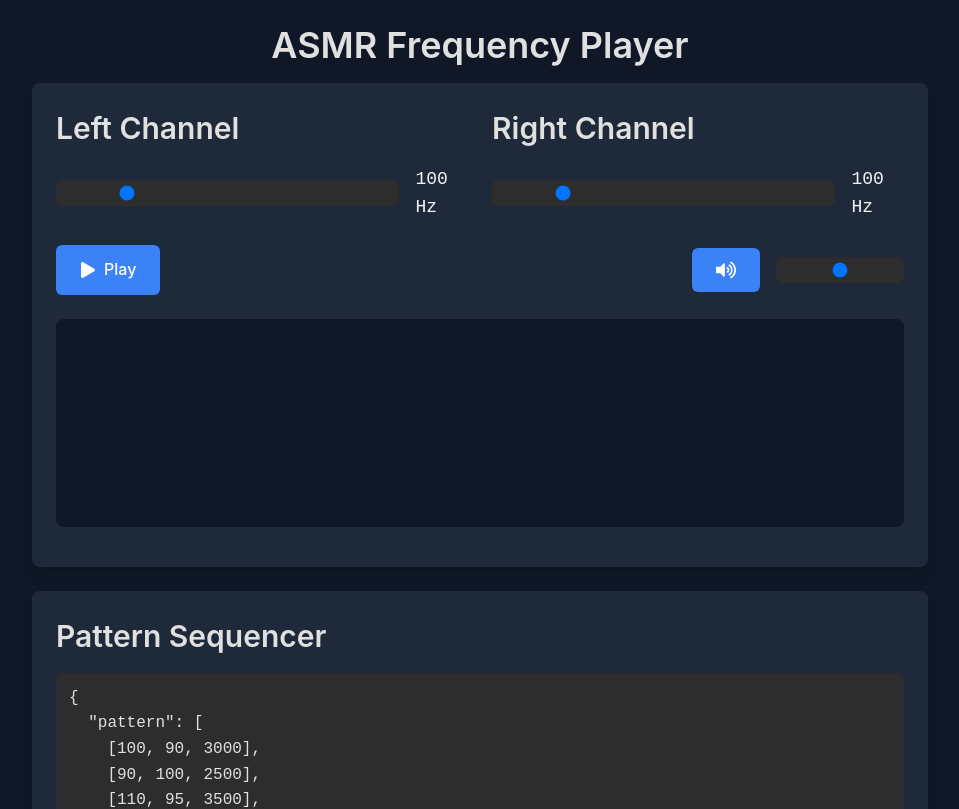
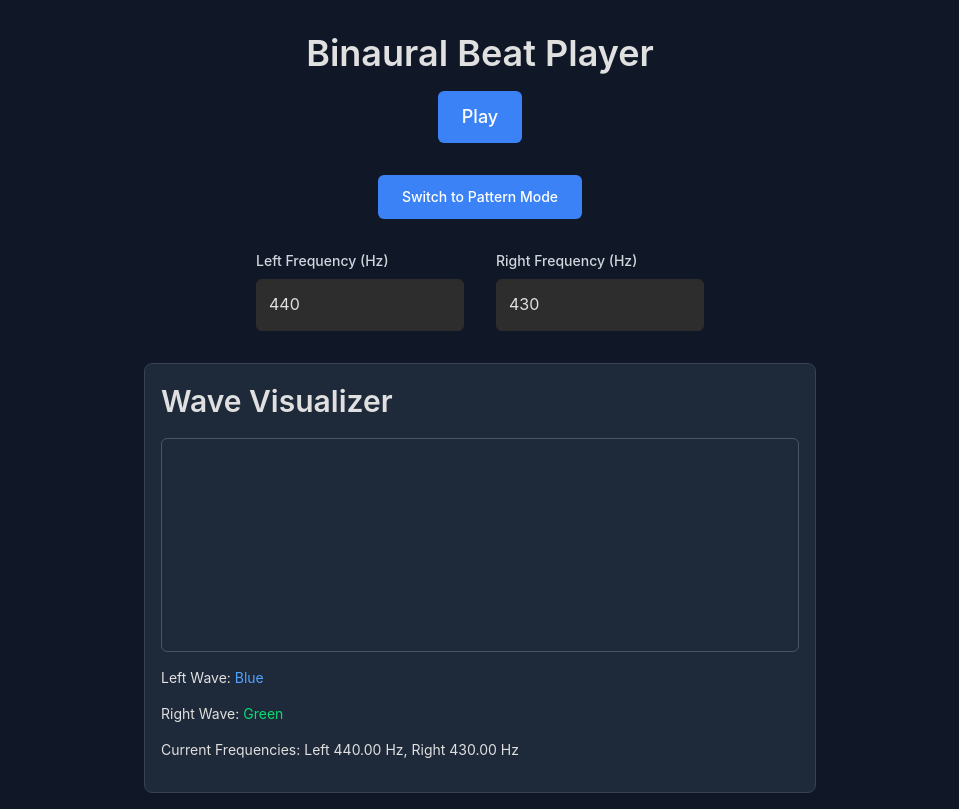
Before and after one commit to grigio/binaural-beat-player, a Next.js app: page / in a window 1280 px wide. Shown: the top 809 px of the page, without its empty margins (160-1119 px from the left). Built offline with nearby package versions, Linux system fonts and the light colour scheme.

Commit message:
react-icons + songs

```diff
--- a/app/page.tsx
+++ b/app/page.tsx
@@ -1,28 +1,18 @@
 "use client"
-import React, { useState, useEffect, useRef } from 'react';
-import { FaPlay, FaPause, FaVolumeUp, FaVolumeMute } from 'react-icons/fa';
+import { useState, useEffect, useRef, ChangeEvent } from 'react';
 
-const ASMRPlayer = () => {
-  // Audio context and oscillators
-  const audioContextRef = useRef<AudioContext | null>(null);
-  const leftOscillatorRef = useRef<OscillatorNode | null>(null);
-  const rightOscillatorRef = useRef<OscillatorNode | null>(null);
-  const analyserRef = useRef<AnalyserNode | null>(null);
-  const gainNodeRef = useRef<GainNode | null>(null);
-  const leftPannerRef = useRef<StereoPannerNode | null>(null);
-  const rightPannerRef = useRef<StereoPannerNode | null>(null);
-  const canvasRef = useRef<HTMLCanvasElement | null>(null);
-  const animationFrameRef = useRef<number | null>(null);
-  const patternTimeoutRef = useRef<NodeJS.Timeout | null>(null);
+type PatternStep = [number, number, number];
 
-  // State for UI controls
-  const [leftFrequency, setLeftFrequency] = useState<number>(100);
-  const [rightFrequency, setRightFrequency] = useState<number>(100);
-  const [isPlaying, setIsPlaying] = useState<boolean>(false);
-  const [volume, setVolume] = useState<number>(0.5);
-  const [isMuted, setIsMuted] = useState<boolean>(false);
-  const [patternText, setPatternText] = useState<string>(`{
-  "pattern": [
+interface PatternData {
+  pattern: PatternStep[];
+}
+
+const BinauralPlayer: React.FC = () => {
+  const [isPlaying, setIsPlaying] = useState(false);
+  const [leftFrequency, setLeftFrequency] = useState(440);
+  const [rightFrequency, setRightFrequency] = useState(430);
+  const [patternInput, setPatternInput] = useState<string>(JSON.stringify({
+    pattern: [
       [100, 90, 3000],
       [90, 100, 2500],
       [110, 95, 3500],
@@ -36,341 +26,371 @@ const ASMRPlayer = () => {
       [120, 100, 3500],
       [100, 120, 3000]
     ]
-}`);
-  const [isPatternPlaying, setIsPatternPlaying] = useState<boolean>(false);
-  const [currentPatternIndex, setCurrentPatternIndex] = useState<number>(0);
-  const [patternData, setPatternData] = useState<[number, number, number][]>([]);
-  const [error, setError] = useState<string>("");
+  }, null, 2));
+  const [parsedPattern, setParsedPattern] = useState<PatternStep[]>([]);
+  const [isPatternMode, setIsPatternMode] = useState(false);
+  const [currentPatternIndex, setCurrentPatternIndex] = useState(0);
+  const [patternError, setPatternError] = useState<string | null>(null);
 
-  // Initialize audio context
+  const audioContextRef = useRef<AudioContext | null>(null);
+  const leftOscillatorRef = useRef<OscillatorNode | null>(null);
+  const rightOscillatorRef = useRef<OscillatorNode | null>(null);
+  const leftPannerRef = useRef<StereoPannerNode | null>(null);
+  const rightPannerRef = useRef<StereoPannerNode | null>(null);
+  const gainNodeRef = useRef<GainNode | null>(null);
+
+  const canvasRef = useRef<HTMLCanvasElement | null>(null);
+  const animationFrameIdRef = useRef<number | null>(null);
+  const animationPhaseRef = useRef<number>(0);
+
   useEffect(() => {
+    const initAudio = () => {
+      if (!audioContextRef.current) {
+        audioContextRef.current = new (window.AudioContext || (window as any).webkitAudioContext)();
+
+        leftOscillatorRef.current = audioContextRef.current.createOscillator();
+        rightOscillatorRef.current = audioContextRef.current.createOscillator();
+        leftPannerRef.current = audioContextRef.current.createStereoPanner();
+        rightPannerRef.current = audioContextRef.current.createStereoPanner();
+        gainNodeRef.current = audioContextRef.current.createGain();
+
+        leftPannerRef.current.pan.value = -1;
+        rightPannerRef.current.pan.value = 1;
+
+        leftOscillatorRef.current.connect(leftPannerRef.current);
+        rightOscillatorRef.current.connect(rightPannerRef.current);
+        leftPannerRef.current.connect(gainNodeRef.current);
+        rightPannerRef.current.connect(gainNodeRef.current);
+        gainNodeRef.current.connect(audioContextRef.current.destination);
+
+        leftOscillatorRef.current.frequency.setValueAtTime(leftFrequency, audioContextRef.current.currentTime);
+        rightOscillatorRef.current.frequency.setValueAtTime(rightFrequency, audioContextRef.current.currentTime);
+
+        leftOscillatorRef.current.start();
+        rightOscillatorRef.current.start();
+
+        gainNodeRef.current.disconnect();
+      }
+    };
+
+    initAudio();
+
     return () => {
-      // Cleanup on unmount
       if (audioContextRef.current) {
-        audioContextRef.current.close();
+        if (leftOscillatorRef.current) {
+          try { leftOscillatorRef.current.stop(); } catch (e) { console.error("Error stopping left oscillator:", e); }
         }
-      if (animationFrameRef.current) {
-        cancelAnimationFrame(animationFrameRef.current);
+        if (rightOscillatorRef.current) {
+          try { rightOscillatorRef.current.stop(); } catch (e) { console.error("Error stopping right oscillator:", e); }
         }
-      if (patternTimeoutRef.current) {
-        clearTimeout(patternTimeoutRef.current);
+        audioContextRef.current.close().catch(e => console.error("Error closing audio context:", e));
+        audioContextRef.current = null;
+        leftOscillatorRef.current = null;
+        rightOscillatorRef.current = null;
+        leftPannerRef.current = null;
+        rightPannerRef.current = null;
+        gainNodeRef.current = null;
       }
     };
   }, []);
 
-  // Setup audio nodes
-  const setupAudio = () => {
-    if (!audioContextRef.current) {
-      audioContextRef.current = new (window.AudioContext || (window as any).webkitAudioContext)();
+  useEffect(() => {
+    if (!audioContextRef.current || !gainNodeRef.current) return;
 
-      // Create gain node for volume control
-      gainNodeRef.current = audioContextRef.current.createGain();
-      gainNodeRef.current.gain.value = isMuted ? 0 : volume;
+    if (isPlaying) {
       gainNodeRef.current.connect(audioContextRef.current.destination);
+      if (leftOscillatorRef.current) {
+        leftOscillatorRef.current.frequency.setValueAtTime(leftFrequency, audioContextRef.current.currentTime);
+      }
+      if (rightOscillatorRef.current) {
+        rightOscillatorRef.current.frequency.setValueAtTime(rightFrequency, audioContextRef.current.currentTime);
+      }
+      if (audioContextRef.current.state === 'suspended') {
+        audioContextRef.current.resume().catch(e => console.error("Error resuming audio context:", e));
+      }
+    } else {
+      gainNodeRef.current.disconnect();
+      if (audioContextRef.current.state === 'running') {
+         audioContextRef.current.suspend().catch(e => console.error("Error suspending audio context:", e));
+      }
+    }
+  }, [isPlaying, leftFrequency, rightFrequency]);
 
-      // Create stereo panners for channel separation
-      leftPannerRef.current = audioContextRef.current.createStereoPanner();
-      leftPannerRef.current.pan.value = -1; // Full left
-      leftPannerRef.current.connect(gainNodeRef.current);
+  useEffect(() => {
+    if (!isPatternMode && audioContextRef.current && leftOscillatorRef.current && rightOscillatorRef.current) {
+      const now = audioContextRef.current.currentTime;
+      leftOscillatorRef.current.frequency.setValueAtTime(leftFrequency, now);
+      rightOscillatorRef.current.frequency.setValueAtTime(rightFrequency, now);
+    }
+  }, [leftFrequency, rightFrequency, isPatternMode]);
 
-      rightPannerRef.current = audioContextRef.current.createStereoPanner();
-      rightPannerRef.current.pan.value = 1; // Full right
-      rightPannerRef.current.connect(gainNodeRef.current);
+  useEffect(() => {
+    let timeoutId: NodeJS.Timeout;
 
-      // Create oscillators
-      leftOscillatorRef.current = audioContextRef.current.createOscillator();
-      leftOscillatorRef.current.type = 'sine';
-      leftOscillatorRef.current.frequency.value = leftFrequency;
-      leftOscillatorRef.current.connect(leftPannerRef.current);
+    const playPatternStep = (index: number) => {
+      if (!parsedPattern || parsedPattern.length === 0) {
+        setIsPlaying(false);
+        return;
+      }
 
-      rightOscillatorRef.current = audioContextRef.current.createOscillator();
-      rightOscillatorRef.current.type = 'sine';
-      rightOscillatorRef.current.frequency.value = rightFrequency;
-      rightOscillatorRef.current.connect(rightPannerRef.current);
+      const [leftHz, rightHz, durationMs] = parsedPattern[index];
 
-      // Start oscillators
-      leftOscillatorRef.current.start();
-      rightOscillatorRef.current.start();
+      setLeftFrequency(leftHz);
+      setRightFrequency(rightHz);
 
-      // Create analyser for visualization
-      analyserRef.current = audioContextRef.current.createAnalyser();
-      analyserRef.current.fftSize = 2048;
+      timeoutId = setTimeout(() => {
+        const nextIndex = (index + 1) % parsedPattern.length;
+        setCurrentPatternIndex(nextIndex);
+      }, durationMs);
+    };
 
-      // Connect gain node to analyser
-      gainNodeRef.current.disconnect();
-      gainNodeRef.current.connect(analyserRef.current);
-      analyserRef.current.connect(audioContextRef.current.destination);
+    if (isPlaying && isPatternMode && parsedPattern.length > 0) {
+      playPatternStep(currentPatternIndex);
+    } else if (!isPlaying && isPatternMode) {
+        setCurrentPatternIndex(0);
+    }
 
-      // Start visualization
-      drawVisualization();
+    return () => {
+      if (timeoutId) {
+        clearTimeout(timeoutId);
+      }
+    };
+  }, [isPlaying, isPatternMode, parsedPattern, currentPatternIndex]);
+
+  const parsePattern = () => {
+    try {
+      const data: PatternData = JSON.parse(patternInput);
+      if (Array.isArray(data.pattern) && data.pattern.every(step =>
+        Array.isArray(step) && step.length === 3 &&
+        typeof step[0] === 'number' && step[0] > 0 &&
+        typeof step[1] === 'number' && step[1] > 0 &&
+        typeof step[2] === 'number' && step[2] > 0
+      )) {
+        setParsedPattern(data.pattern);
+        setPatternError(null);
+        setCurrentPatternIndex(0);
+      } else {
+        setParsedPattern([]);
+        setPatternError("Invalid pattern format. Expected array of [number, number, number].");
+      }
+    } catch (error) {
+      setParsedPattern([]);
+      setPatternError("Invalid JSON format.");
+      console.error("Parsing error:", error);
     }
   };
 
-  // Update oscillator frequencies
   useEffect(() => {
-    if (leftOscillatorRef.current) {
-      leftOscillatorRef.current.frequency.value = leftFrequency;
-    }
-    if (rightOscillatorRef.current) {
-      rightOscillatorRef.current.frequency.value = rightFrequency;
-    }
-  }, [leftFrequency, rightFrequency]);
+    parsePattern();
+  }, [patternInput]);
 
-  // Update volume and mute
   useEffect(() => {
-    if (gainNodeRef.current) {
-      gainNodeRef.current.gain.value = isMuted ? 0 : volume;
-    }
-  }, [volume, isMuted]);
+    const canvas = canvasRef.current;
+    if (!canvas) return;
 
-  // Toggle play/pause
-  const togglePlay = () => {
-    if (isPlaying) {
-      // Pause
-      if (audioContextRef.current) {
-        audioContextRef.current.suspend();
-      }
-      setIsPlaying(false);
-      setIsPatternPlaying(false);
-      if (patternTimeoutRef.current) {
-        clearTimeout(patternTimeoutRef.current);
-        patternTimeoutRef.current = null;
-      }
-    } else {
-      // Play
-      if (!audioContextRef.current) {
-        setupAudio();
-      } else {
-        audioContextRef.current.resume();
-      }
-      setIsPlaying(true);
-    }
-  };
-
-  // Toggle mute
-  const toggleMute = () => {
-    setIsMuted(!isMuted);
-  };
-
-  // Draw visualization
-  const drawVisualization = () => {
-    if (!analyserRef.current || !canvasRef.current) return;
-
-    const canvas = canvasRef.current;
     const ctx = canvas.getContext('2d');
     if (!ctx) return;
 
     const width = canvas.width;
     const height = canvas.height;
-    const bufferLength = analyserRef.current.frequencyBinCount;
-    const dataArray = new Uint8Array(bufferLength);
+    const amplitude = height / 4;
+    const centerY = height / 2;
 
-    const draw = () => {
-      animationFrameRef.current = requestAnimationFrame(draw);
-      analyserRef.current?.getByteTimeDomainData(dataArray);
+    let lastTimestamp = 0;
 
-      ctx.fillStyle = '#1e1e2e';
-      ctx.fillRect(0, 0, width, height);
-
-      ctx.lineWidth = 2;
-      ctx.strokeStyle = '#94e2d5';
-      ctx.beginPath();
-
-      const sliceWidth = width / bufferLength;
-      let x = 0;
-
-      for (let i = 0; i < bufferLength; i++) {
-        const v = dataArray[i] / 128.0;
-        const y = v * height / 2;
-
-        if (i === 0) {
-          ctx.moveTo(x, y);
-        } else {
-          ctx.lineTo(x, y);
+    const draw = (timestamp: number) => {
+      if (!isPlaying) {
+        ctx.clearRect(0, 0, width, height);
+        if (animationFrameIdRef.current) {
+          cancelAnimationFrame(animationFrameIdRef.current);
+          animationFrameIdRef.current = null;
+        }
+        return;
       }
 
-        x += sliceWidth;
+      if (!lastTimestamp) lastTimestamp = timestamp;
+      const delta = (timestamp - lastTimestamp) / 1000; // seconds
+      lastTimestamp = timestamp;
+
+      animationPhaseRef.current += delta * 2 * Math.PI * 2; // 2 cycles per second animation speed
+
+      ctx.clearRect(0, 0, width, height);
+
+      // Draw Left Wave (Blue)
+      ctx.beginPath();
+      ctx.strokeStyle = '#60a5fa';
+      ctx.lineWidth = 2;
+      for (let x = 0; x < width; x++) {
+        // Map x to time in seconds for the wave
+        const time = x / width; // normalized 0 to 1
+        // Calculate angle for sine wave: 2pi * frequency * time + phase
+        const angle = 2 * Math.PI * leftFrequency * time + animationPhaseRef.current;
+        const y = centerY + amplitude * Math.sin(angle);
+        if (x === 0) ctx.moveTo(x, y);
+        else ctx.lineTo(x, y);
       }
+      ctx.stroke();
 
-      ctx.lineTo(width, height / 2);
+      // Draw Right Wave (Green)
+      ctx.beginPath();
+      ctx.strokeStyle = '#4ade80';
+      ctx.lineWidth = 2;
+      for (let x = 0; x < width; x++) {
+        const time = x / width;
+        const angle = 2 * Math.PI * rightFrequency * time + animationPhaseRef.current;
+        const y = centerY + amplitude * Math.sin(angle);
+        if (x === 0) ctx.moveTo(x, y);
+        else ctx.lineTo(x, y);
+      }
       ctx.stroke();
+
+      animationFrameIdRef.current = requestAnimationFrame(draw);
     };
 
-    draw();
+    animationFrameIdRef.current = requestAnimationFrame(draw);
+
+    return () => {
+      if (animationFrameIdRef.current) {
+        cancelAnimationFrame(animationFrameIdRef.current);
+      }
     };
+  }, [isPlaying, leftFrequency, rightFrequency]);
 
-  // Parse and validate pattern
-  const parsePattern = () => {
-    try {
-      const parsed = JSON.parse(patternText);
-      if (!parsed.pattern || !Array.isArray(parsed.pattern)) {
-        throw new Error("Invalid pattern format. Expected a 'pattern' array.");
-      }
-
-      const pattern = parsed.pattern;
-      for (const item of pattern) {
-        if (!Array.isArray(item) || item.length !== 3 ||
-            typeof item[0] !== 'number' ||
-            typeof item[1] !== 'number' ||
-            typeof item[2] !== 'number') {
-          throw new Error("Each pattern item must be an array of [leftFreq, rightFreq, duration].");
-        }
-      }
-
-      setPatternData(pattern as [number, number, number][]);
-      setError("");
-      return pattern as [number, number, number][];
-    } catch (err) {
-      setError(err instanceof Error ? err.message : "Invalid JSON format");
-      return null;
+  const handleLeftFrequencyChange = (e: ChangeEvent<HTMLInputElement>) => {
+    const freq = parseFloat(e.target.value);
+    if (!isNaN(freq) && freq > 0) {
+      setLeftFrequency(freq);
+    } else if (e.target.value === '') {
+        setLeftFrequency(0);
     }
   };
 
-  // Play pattern
-  const playPattern = () => {
-    if (isPatternPlaying) {
-      // Stop pattern
-      if (patternTimeoutRef.current) {
-        clearTimeout(patternTimeoutRef.current);
-        patternTimeoutRef.current = null;
+  const handleRightFrequencyChange = (e: ChangeEvent<HTMLInputElement>) => {
+    const freq = parseFloat(e.target.value);
+    if (!isNaN(freq) && freq > 0) {
+      setRightFrequency(freq);
+    } else if (e.target.value === '') {
+        setRightFrequency(0);
     }
-      setIsPatternPlaying(false);
-      return;
-    }
-
-    const pattern = parsePattern();
-    if (!pattern) return;
-
-    // Start audio if not already playing
-    if (!isPlaying) {
-      togglePlay();
-    }
-
-    setIsPatternPlaying(true);
-    setCurrentPatternIndex(0);
-    playNextInPattern(pattern, 0);
   };
 
-  // Play next item in pattern
-  const playNextInPattern = (pattern: [number, number, number][], index: number) => {
-    if (!isPatternPlaying || !pattern || index >= pattern.length) {
-      setIsPatternPlaying(false);
-      return;
+  const handlePatternInputChange = (e: ChangeEvent<HTMLTextAreaElement>) => {
+    setPatternInput(e.target.value);
+  };
+
+  const togglePlay = () => {
+    setIsPlaying(!isPlaying);
+  };
+
+  const toggleMode = () => {
+    setIsPatternMode(!isPatternMode);
+    setIsPlaying(false);
+    setCurrentPatternIndex(0);
+    setPatternError(null);
+    if (isPatternMode) {
+    } else {
+        parsePattern();
     }
-
-    const [left, right, duration] = pattern[index];
-    setLeftFrequency(left);
-    setRightFrequency(right);
-    setCurrentPatternIndex(index);
-
-    patternTimeoutRef.current = setTimeout(() => {
-      playNextInPattern(pattern, (index + 1) % pattern.length);
-    }, duration);
   };
 
   return (
-    <div className="min-h-screen bg-gray-900 text-gray-100 p-6">
-      <div className="max-w-4xl mx-auto">
-        <h1 className="text-3xl font-bold mb-6 text-center text-purple-400">ASMR Frequency Player</h1>
+    <div className="min-h-screen bg-gray-900 text-gray-100 p-8 flex flex-col items-center">
+      <h1 className="text-3xl font-bold mb-8 text-blue-400">Binaural Beat Player</h1>
 
-        {/* Main player controls */}
-        <div className="bg-gray-800 rounded-lg p-6 mb-6 shadow-lg">
-          <div className="flex flex-col md:flex-row gap-6 mb-6">
-            {/* Left channel */}
+      <button
+        onClick={togglePlay}
+        className={`px-6 py-3 rounded-lg text-lg font-semibold transition-colors duration-200 mb-8
+          ${isPlaying ? 'bg-red-600 hover:bg-red-700' : 'bg-green-600 hover:bg-green-700'}
+          text-white focus:outline-none focus:ring-2 focus:ring-offset-2 focus:ring-offset-gray-900
+          ${isPlaying ? 'focus:ring-red-500' : 'focus:ring-green-500'}`}
+      >
+        {isPlaying ? 'Pause' : 'Play'}
+      </button>
+
+      <div className="mb-8">
+        <button
+          onClick={toggleMode}
+          className="px-4 py-2 rounded-lg text-sm font-medium bg-gray-700 hover:bg-gray-600 text-gray-200 focus:outline-none focus:ring-2 focus:ring-offset-2 focus:ring-offset-gray-900 focus:ring-blue-500"
+        >
+          Switch to {isPatternMode ? 'Manual Mode' : 'Pattern Mode'}
+        </button>
+      </div>
+
+      {!isPatternMode && (
+        <div className="flex flex-col md:flex-row gap-8 mb-8 w-full max-w-md">
           <div className="flex-1">
-              <h2 className="text-xl font-semibold mb-2 text-blue-400">Left Channel</h2>
-              <div className="flex items-center gap-4">
+            <label htmlFor="leftFreq" className="block text-sm font-medium text-gray-300 mb-2">
+              Left Frequency (Hz)
+            </label>
             <input
-                  type="range"
-                  min="20"
-                  max="500"
+              id="leftFreq"
+              type="number"
               value={leftFrequency}
-                  onChange={(e) => setLeftFrequency(Number(e.target.value))}
-                  className="w-full h-2 bg-gray-700 rounded-lg appearance-none cursor-pointer"
+              onChange={handleLeftFrequencyChange}
+              min="1"
+              step="1"
+              className="w-full px-3 py-2 bg-gray-800 border border-gray-700 rounded-md text-gray-100 focus:outline-none focus:ring-blue-500 focus:border-blue-500"
             />
-                <span className="text-lg font-mono w-16">{leftFrequency} Hz</span>
+          </div>
+          <div className="flex-1">
+            <label htmlFor="rightFreq" className="block text-sm font-medium text-gray-300 mb-2">
+              Right Frequency (Hz)
+            </label>
+            <input
+              id="rightFreq"
+              type="number"
+              value={rightFrequency}
+              onChange={handleRightFrequencyChange}
+              min="1"
+              step="1"
+              className="w-full px-3 py-2 bg-gray-800 border border-gray-700 rounded-md text-gray-100 focus:outline-none focus:ring-blue-500 focus:border-blue-500"
+            />
+          </div>
+        </div>
+      )}
+
+      {isPatternMode && (
+        <div className="w-full max-w-xl mb-8">
+          <label htmlFor="patternInput" className="block text-sm font-medium text-gray-300 mb-2">
+            Pattern (JSON: [[leftHz, rightHz, durationMs], ...])
+          </label>
+          <textarea
+            id="patternInput"
+            value={patternInput}
+            onChange={handlePatternInputChange}
+            rows={10}
+            className="w-full px-3 py-2 bg-gray-800 border border-gray-700 rounded-md text-gray-100 font-mono text-sm focus:outline-none focus:ring-blue-500 focus:border-blue-500"
+            placeholder='e.g., [[100, 90, 3000], [90, 100, 2500]]'
+          />
+           {patternError && (
+            <p className="mt-2 text-sm text-red-400">{patternError}</p>
+          )}
+           {parsedPattern.length > 0 && (
+            <p className="mt-2 text-sm text-green-400">Pattern parsed successfully. {parsedPattern.length} steps.</p>
+           )}
+           {isPatternMode && isPlaying && parsedPattern.length > 0 && (
+             <p className="mt-2 text-sm text-blue-400">Playing step {currentPatternIndex + 1} of {parsedPattern.length}...</p>
+           )}
+        </div>
+      )}
+
+      <div className="w-full max-w-2xl bg-gray-800 rounded-lg p-4 border border-gray-700">
+        <h2 className="text-xl font-semibold text-gray-200 mb-4">Wave Visualizer</h2>
+        <canvas
+          ref={canvasRef}
+          width={600}
+          height={200}
+          className="w-full h-auto border border-gray-600 rounded-md"
+        ></canvas>
+         <div className="mt-4 text-sm text-gray-400">
+            <p>Left Wave: <span className="text-blue-400">Blue</span></p>
+            <p>Right Wave: <span className="text-green-400">Green</span></p>
+            <p>Current Frequencies: Left {leftFrequency.toFixed(2)} Hz, Right {rightFrequency.toFixed(2)} Hz</p>
          </div>
       </div>
 
-            {/* Right channel */}
-            <div className="flex-1">
-              <h2 className="text-xl font-semibold mb-2 text-red-400">Right Channel</h2>
-              <div className="flex items-center gap-4">
-                <input
-                  type="range"
-                  min="20"
-                  max="500"
-                  value={rightFrequency}
-                  onChange={(e) => setRightFrequency(Number(e.target.value))}
-                  className="w-full h-2 bg-gray-700 rounded-lg appearance-none cursor-pointer"
-                />
-                <span className="text-lg font-mono w-16">{rightFrequency} Hz</span>
-              </div>
-            </div>
-          </div>
-
-          {/* Playback controls */}
-          <div className="flex items-center justify-between mb-6">
-            <button
-              onClick={togglePlay}
-              className="bg-purple-600 hover:bg-purple-700 text-white font-bold py-2 px-6 rounded-full flex items-center gap-2"
-            >
-              {isPlaying ? <FaPause /> : <FaPlay />}
-              {isPlaying ? 'Pause' : 'Play'}
-            </button>
-
-            <div className="flex items-center gap-4">
-              <button
-                onClick={toggleMute}
-                className="text-gray-300 hover:text-white"
-              >
-                {isMuted ? <FaVolumeMute size={20} /> : <FaVolumeUp size={20} />}
-              </button>
-              <input
-                type="range"
-                min="0"
-                max="1"
-                step="0.01"
-                value={volume}
-                onChange={(e) => setVolume(Number(e.target.value))}
-                className="w-32 h-2 bg-gray-700 rounded-lg appearance-none cursor-pointer"
-              />
-            </div>
-          </div>
-
-          {/* Visualizer */}
-          <div className="bg-gray-900 rounded-lg p-2 mb-4">
-            <canvas
-              ref={canvasRef}
-              width={800}
-              height={200}
-              className="w-full h-48 rounded-lg"
-            />
-          </div>
-        </div>
-
-        {/* Pattern player */}
-        <div className="bg-gray-800 rounded-lg p-6 shadow-lg">
-          <h2 className="text-xl font-semibold mb-4 text-green-400">Pattern Sequencer</h2>
-
-          <textarea
-            value={patternText}
-            onChange={(e) => setPatternText(e.target.value)}
-            className="w-full h-48 p-3 bg-gray-900 text-gray-100 rounded-lg font-mono resize-none border border-gray-700 focus:outline-none focus:border-green-400"
-          />
-          {error && <p className="text-red-500 mt-2">{error}</p>}
-
-          <button
-            onClick={playPattern}
-            className={`mt-4 bg-green-600 hover:bg-green-700 text-white font-bold py-2 px-6 rounded-full flex items-center justify-center gap-2 w-full ${isPatternPlaying ? 'bg-red-600 hover:bg-red-700' : ''}`}
-          >
-            {isPatternPlaying ? 'Stop Pattern' : 'Play Pattern'}
-          </button>
-          {isPatternPlaying && <p className="mt-2 text-green-300 text-center">Playing pattern step {currentPatternIndex + 1} of {patternData.length}</p>}
-        </div>
-      </div>
     </div>
   );
 };
 
-export default ASMRPlayer;
+export default BinauralPlayer;
--- a/package.json
+++ b/package.json
@@ -9,10 +9,10 @@
     "lint": "next lint"
   },
   "dependencies": {
+    "lucide-react": "^0.501.0",
     "next": "15.3.1",
     "react": "^19.0.0",
     "react-dom": "^19.0.0",
-    "react-icons": "^5.5.0",
     "recharts": "^2.15.3",
     "tone": "^15.0.4"
   },
```
Also changed, not shown: bineural-songs/creative.json (added, +16 -0 lines), bineural-songs/intro.json (added, +16 -0 lines), bineural-songs/relaxing.json (added, +17 -0 lines), bineural-songs/scala.json (added, +26 -0 lines), bineural-songs/creative.txt (added), 1 other file (tests, documents, lock files or other folders). Lines whose indentation alone changed are shown as unchanged.
